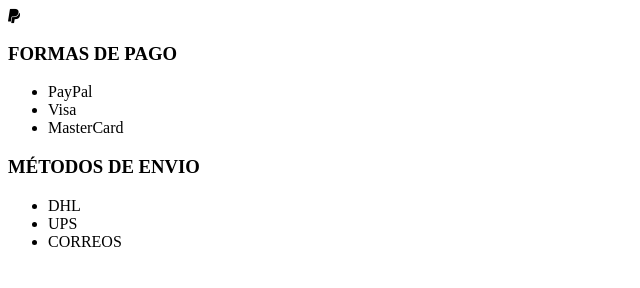
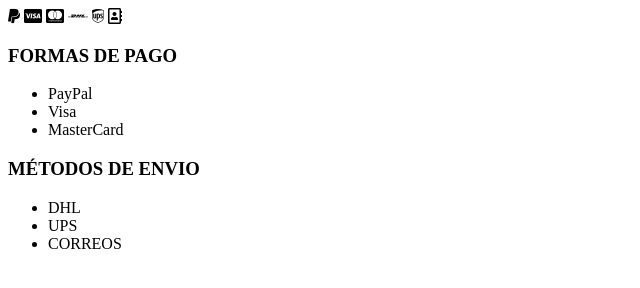
Before and after one commit to JairoAlemane/Los-Ni-es, a plain HTML site: page nombreAlumno(no se)/index.html in a window 1280 px wide. Shown: the whole page, without its empty margins (0-640 px from the left). Drawn offline with Linux system fonts and the light colour scheme.

Commit message:
Update index.html

```diff
--- a/nombreAlumno(no se)/index.html
+++ b/nombreAlumno(no se)/index.html
@@ -9,6 +9,11 @@
     <footer>
         <aside>
             <i class="fab fa-paypal"></i>
+            <i class="fab fa-cc-visa"></i>
+            <i class="fab fa-cc-mastercard"></i>
+            <i class="fab fa-dhl"></i>
+            <i class="fab fa-ups"></i>
+            <i class="far fa-address-book"></i>
         </aside>
         <div class="contenedor_footer">
             <h3>FORMAS DE PAGO</h3>
```
